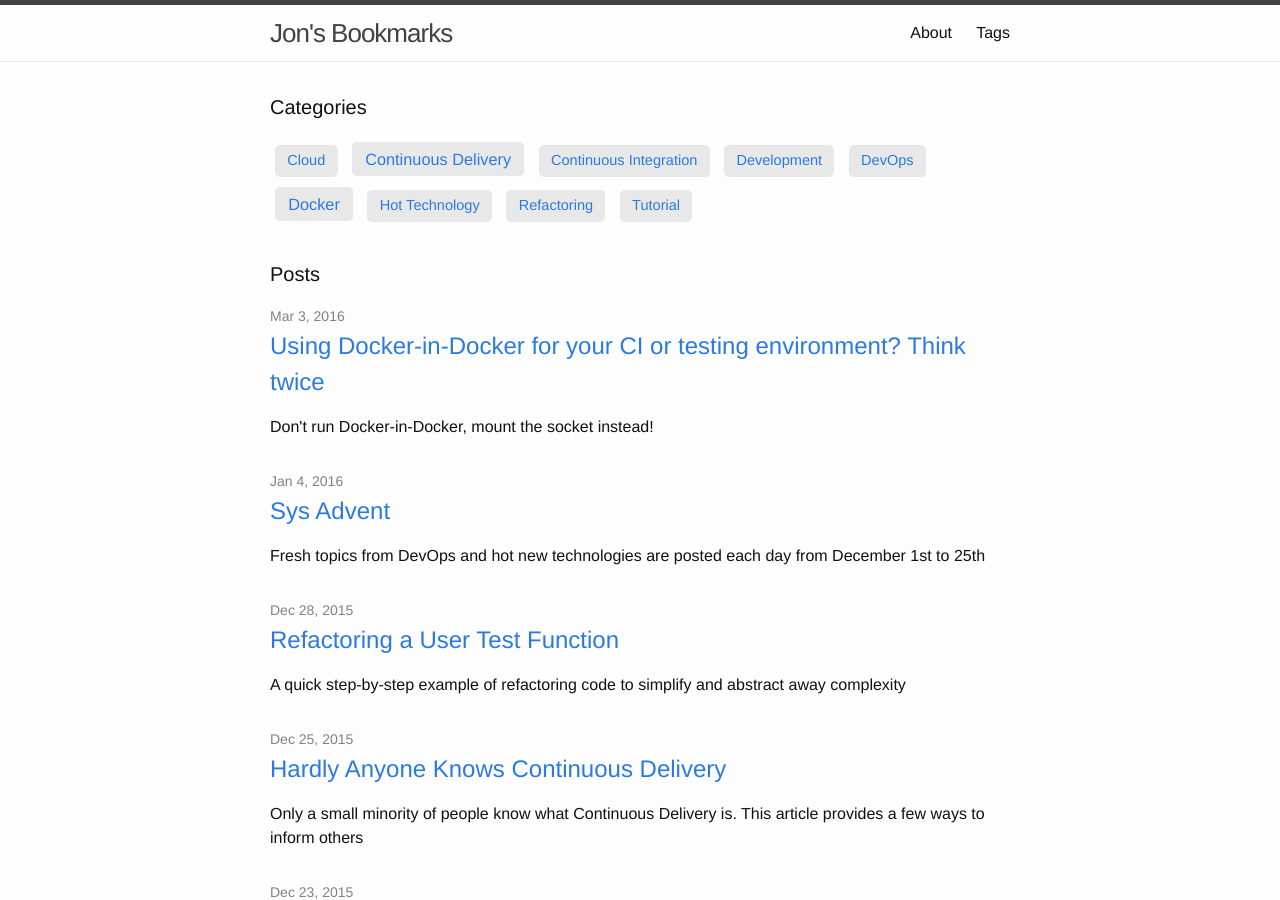
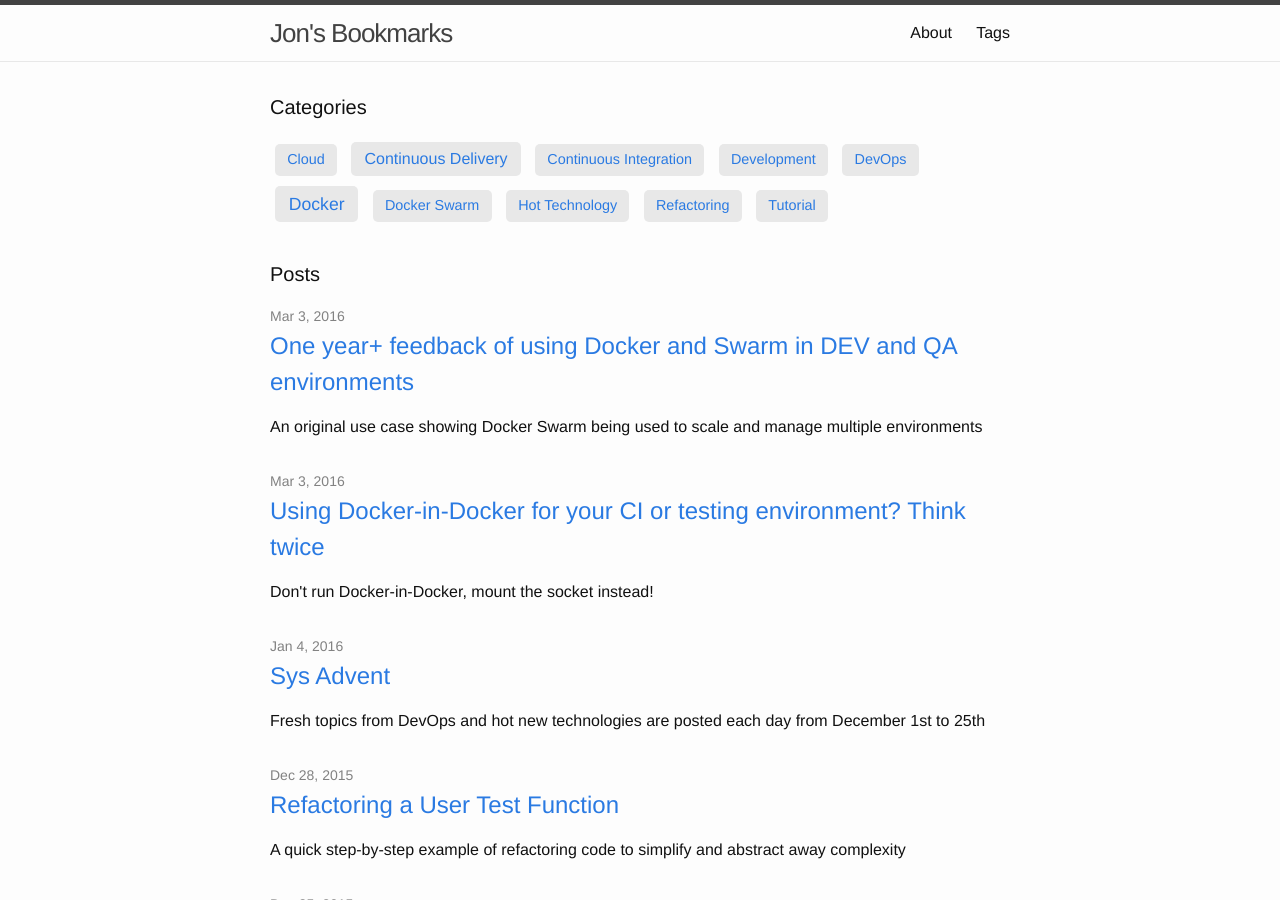
Before and after one commit to jonniesweb/Bookmarks, a Jekyll site: the page built from index.html, in a window 1280 px wide and 900 px high. Built offline with Jekyll 4.4.1, drawn with Linux system fonts in a browser that asks for light colours.

Commit message:
Add article on one year feedback of using docker and swarm in dev and QA environments

```diff
--- a/_data/tags.yml
+++ b/_data/tags.yml
@@ -10,6 +10,8 @@ tutorial:
   name: Tutorial
 docker:
   name: Docker
+docker-swarm:
+  name: Docker Swarm
 cloud:
   name: Cloud
 devops:
--- /dev/null
+++ b/_posts/2016-03-03-one-year-feedback-of-using-docker-and-swarm-in-dev-and-qa-environments.markdown
@@ -0,0 +1,13 @@
+---
+layout: "post"
+title: "One year+ feedback of using Docker and Swarm in DEV and QA environments"
+date: "2016-03-03 13:13"
+link: "https://medium.com/@frntn/one-year-feedback-of-using-docker-and-swarm-in-dev-and-qa-environments-deaf2ec6dc61#.p9k6clmjz"
+summary: "An original use case showing Docker Swarm being used to scale and manage multiple environments"
+tags:
+ - docker
+ - docker-swarm
+---
+The people over at Ekino have engineered their own workflow for having multiple environments using Docker Swarm. Presented in this article is the use case of two static pools of machines, within each are multiple environments that can be dynamically shifted. ie. The static QA pool of servers contains the integration, validation and performance testing environments. At the flick of a switch the operators are able to allocate more servers to the performance environment for better balancing of workload.
+
+The authors are also practicing immutable infrastructure, with these environments. From within their Jenkins continuous integration server, they're able to wipe and freshly deploy an entire environment in three minutes.
```
